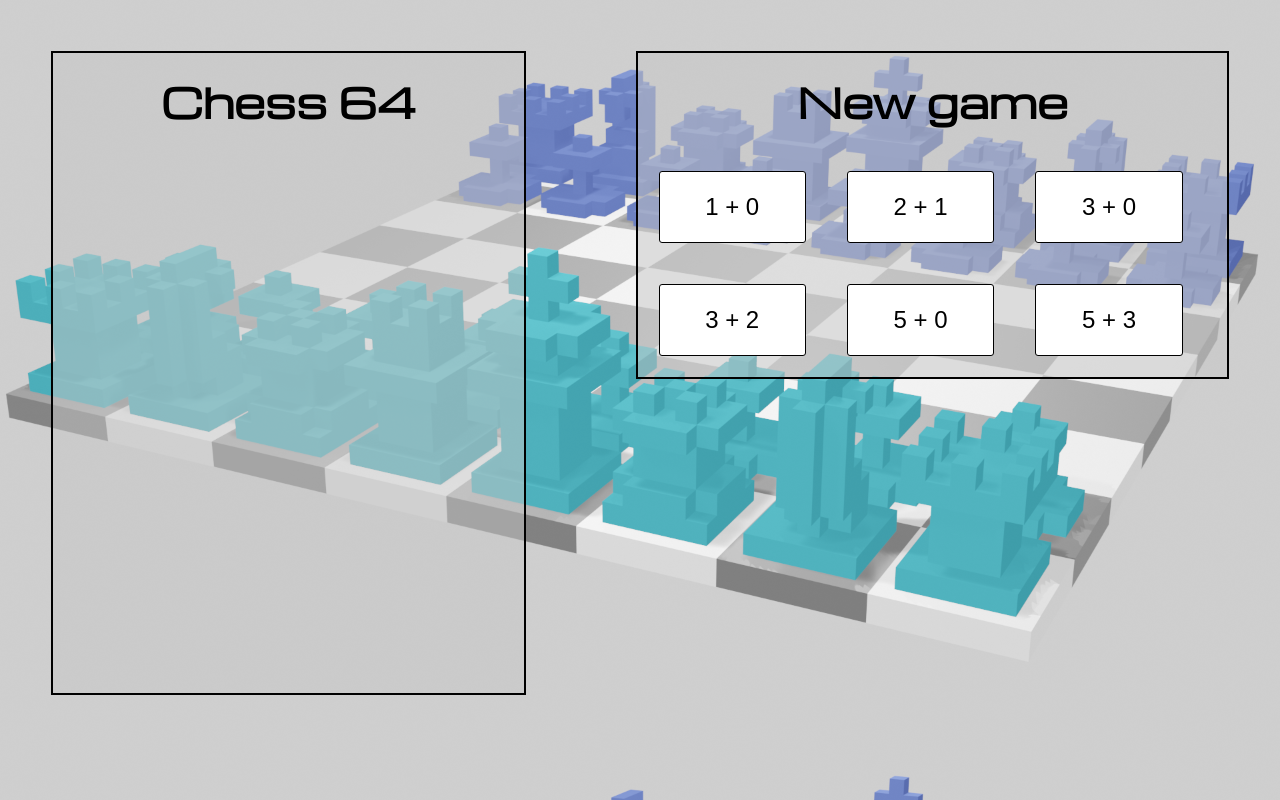
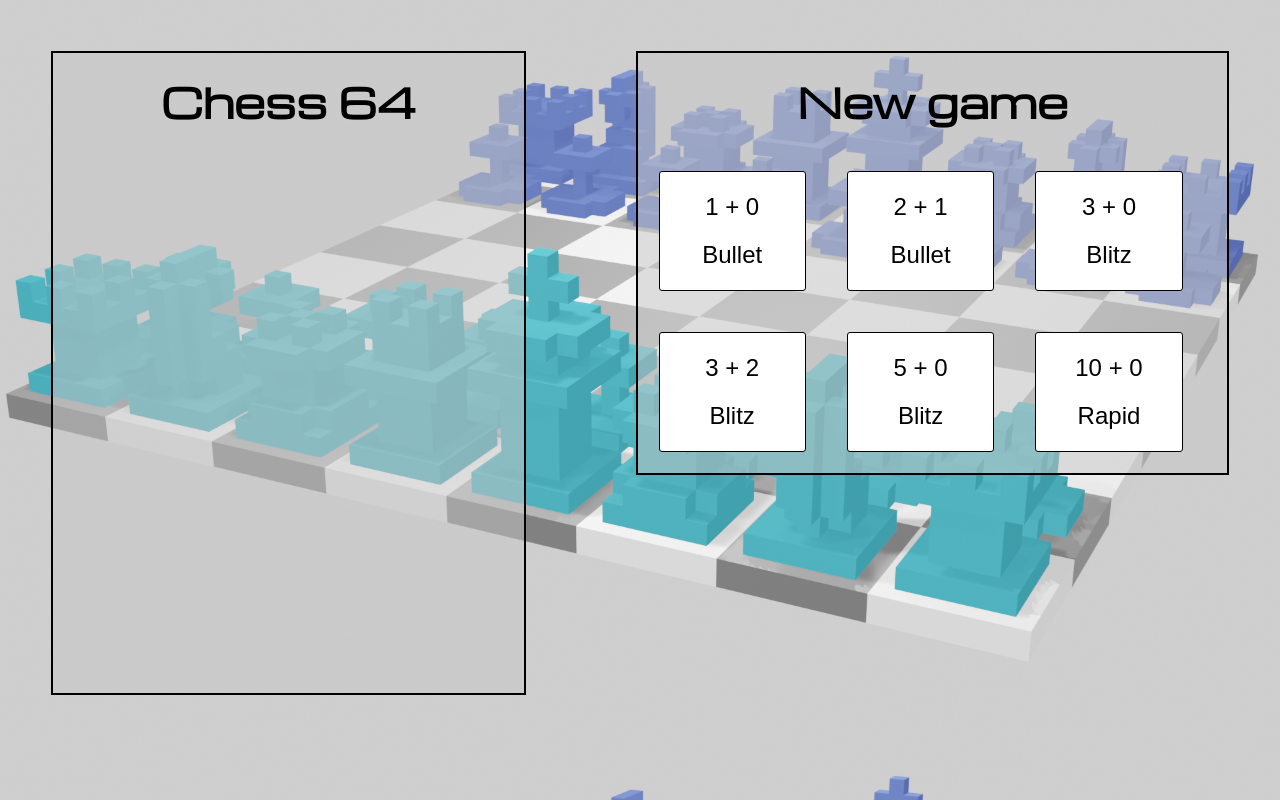
Before and after one commit to isaact23/chess64, a React (Create React App) app: page / in a window 1280 px wide. Built offline with nearby package versions, Linux system fonts and the light colour scheme.

Commit message:
Add bullet/blitz/rapid labels

```diff
--- a/src/components/Home.js
+++ b/src/components/Home.js
@@ -34,21 +34,27 @@ export default class Home extends React.Component {
                     </div>
                     <button id="timeControlBtn" disabled={this.state.joiningGame} onClick={() => this.joinGame(1, 0)}>
                         <p>1 + 0</p>
+                        <p>Bullet</p>
                     </button>
                     <button id="timeControlBtn" disabled={this.state.joiningGame} onClick={() => this.joinGame(2, 1)}>
                         <p>2 + 1</p>
+                        <p>Bullet</p>
                     </button>
                     <button id="timeControlBtn" disabled={this.state.joiningGame} onClick={() => this.joinGame(3, 0)}>
                         <p>3 + 0</p>
+                        <p>Blitz</p>
                     </button>
                     <button id="timeControlBtn" disabled={this.state.joiningGame} onClick={() => this.joinGame(3, 2)}>
                         <p>3 + 2</p>
+                        <p>Blitz</p>
                     </button>
                     <button id="timeControlBtn" disabled={this.state.joiningGame} onClick={() => this.joinGame(5, 0)}>
                         <p>5 + 0</p>
+                        <p>Blitz</p>
                     </button>
-                    <button id="timeControlBtn" disabled={this.state.joiningGame} onClick={() => this.joinGame(5, 3)}>
-                        <p>5 + 3</p>
+                    <button id="timeControlBtn" disabled={this.state.joiningGame} onClick={() => this.joinGame(10, 0)}>
+                        <p>10 + 0</p>
+                        <p>Rapid</p>
                     </button>
                 </div>
             </div>
```
